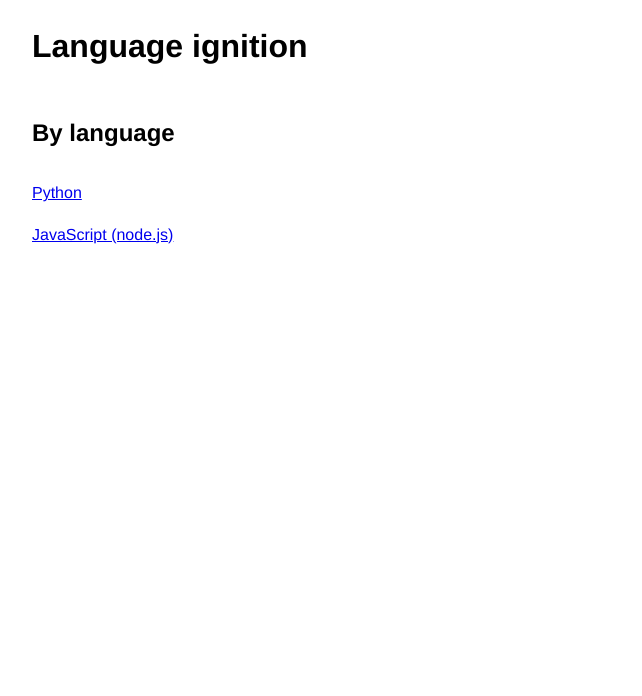
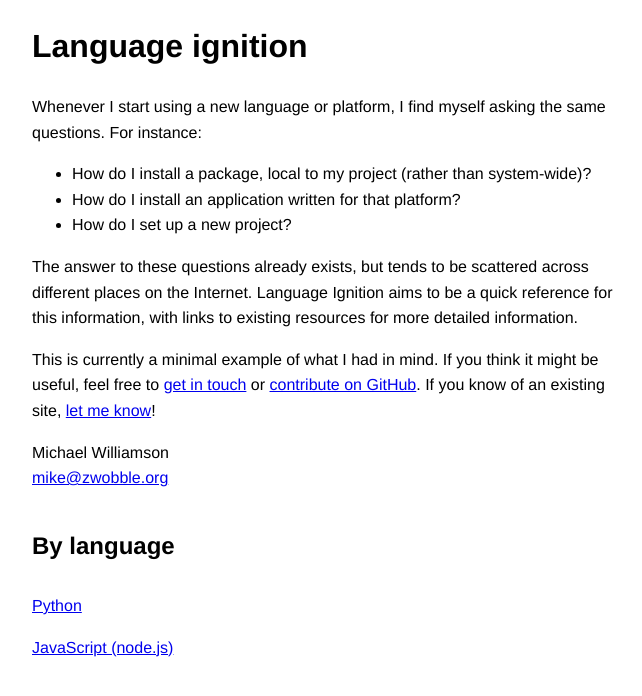
Before and after one commit to mwilliamson/language-ignition, a plain HTML site: page index.html in a window 1280 px wide. Shown: the whole page, without its empty margins (308-950 px from the left). Drawn offline with Linux system fonts and the light colour scheme.

Commit message:
Add intro to index page

```diff
--- a/index.html
+++ b/index.html
@@ -7,6 +7,37 @@
   <body>
     <div class="main">
       <h1>Language ignition</h1>
+
+      <p>
+        Whenever I start using a new language or platform,
+        I find myself asking the same questions.
+        For instance:
+      </p>
+
+      <ul>
+        <li>How do I install a package, local to my project (rather than system-wide)?</li>
+        <li>How do I install an application written for that platform?</li>
+        <li>How do I set up a new project?</li>
+      </ul>
+
+      <p>
+        The answer to these questions already exists,
+        but tends to be scattered across different places on the Internet.
+        Language Ignition aims to be a quick reference for this information,
+        with links to existing resources for more detailed information.
+      </p>
+
+      <p>
+        This is currently a minimal example of what I had in mind.
+        If you think it might be useful,
+        feel free to <a href="mailto:mike@zwobble.org">get in touch</a> or <a href="https://github.com/mwilliamson/language-ignition">contribute on GitHub</a>.
+        If you know of an existing site, <a href="mailto:mike@zwobble.org">let me know</a>!
+      </p>
+
+      <p>
+        Michael Williamson <br />
+        <a href="mailto:mike@zwobble.org">mike@zwobble.org</a>
+      </p>
 
       <div class="choices">
 
```
